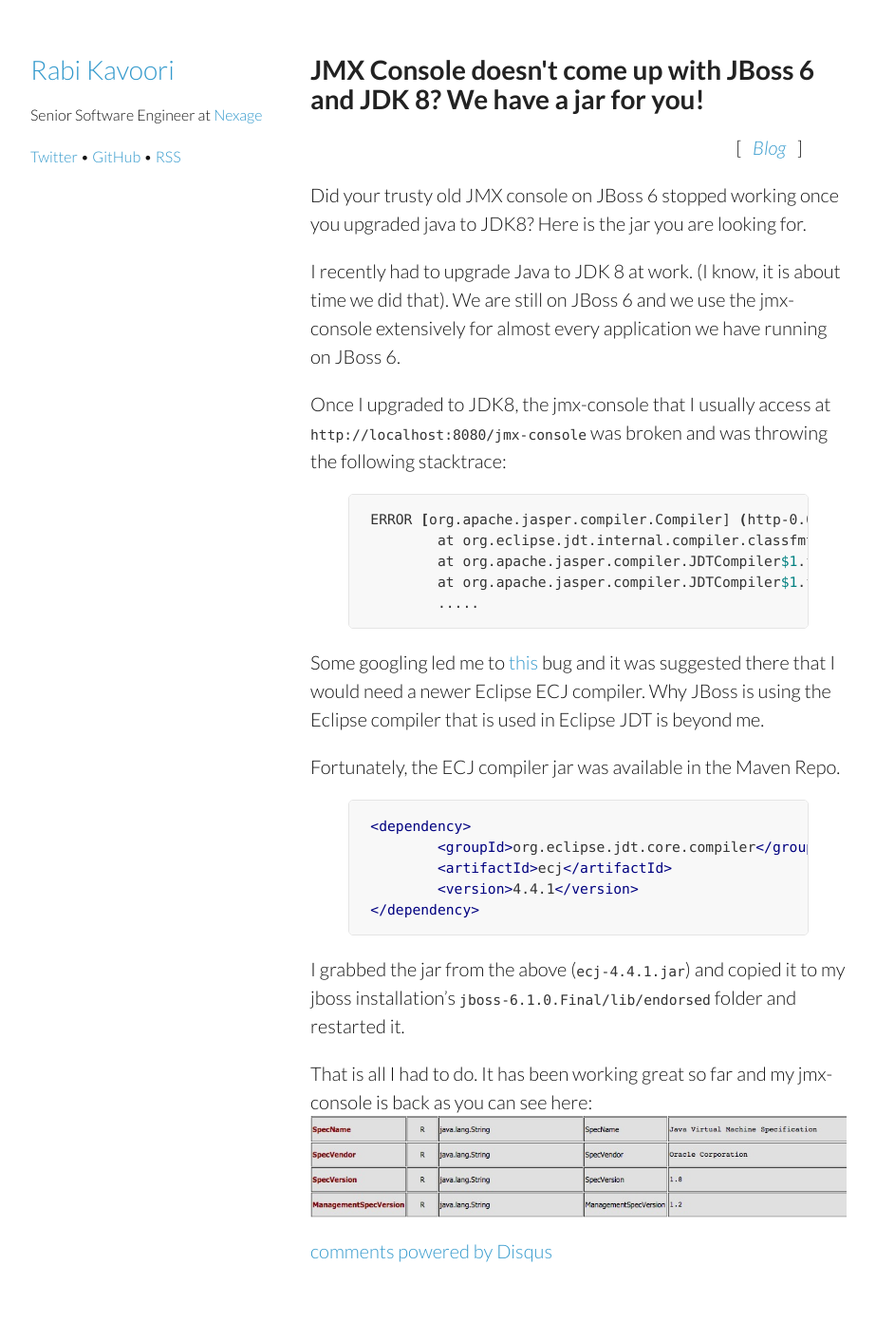
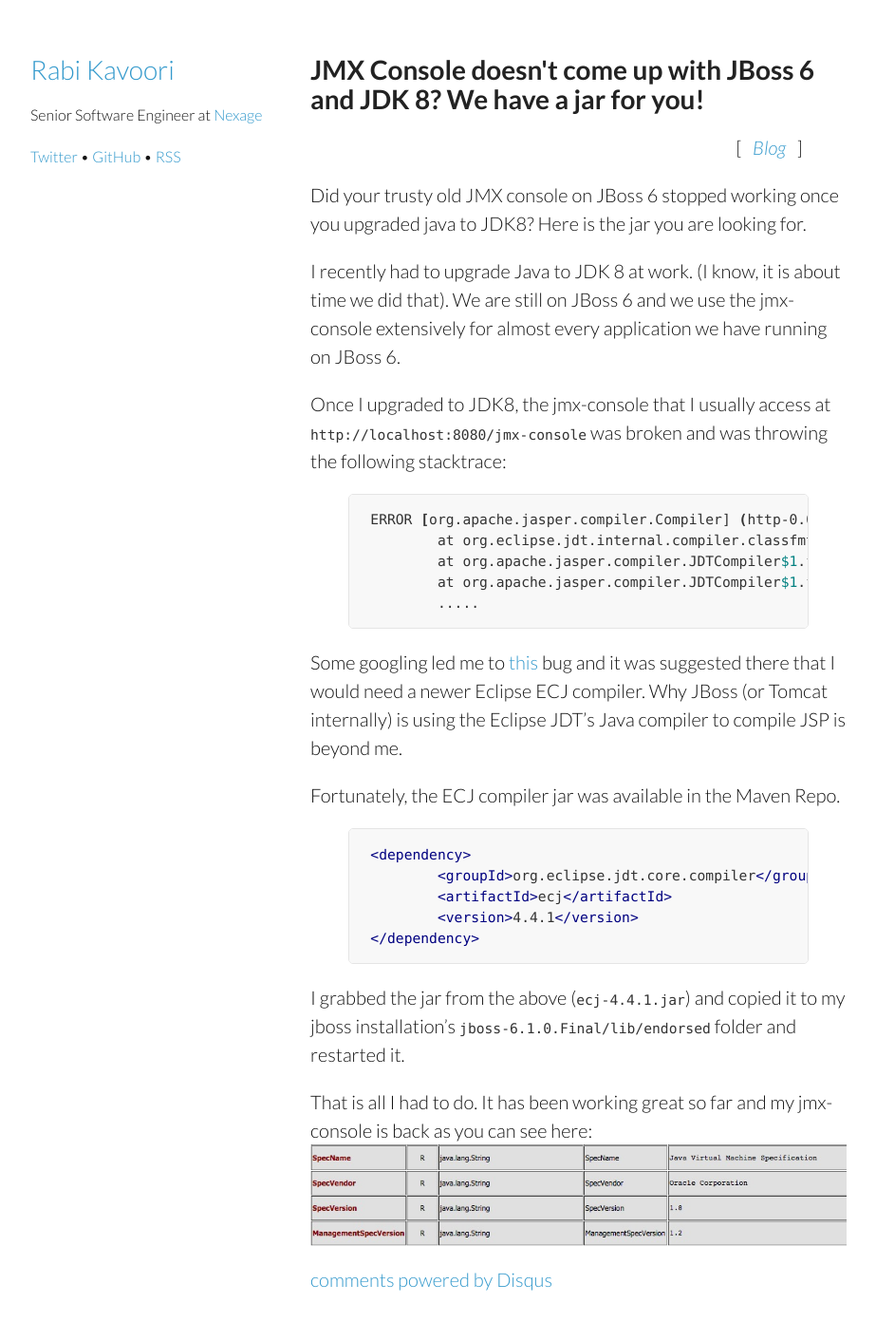
Before and after one commit to kavoori/kavoori.github.io, a Jekyll site: the page built from _posts/2015-02-23-jmx-console-with-jdk8.markdown, in a window 1280 px wide. Shown: the whole page at 95% size, without its empty margins (178-1101 px from the left). Built offline with Jekyll 4.4.1, drawn with Linux system fonts in a browser that asks for light colours; comment, search, counter and statistics services are not loaded; before the commit the page ends 1382 px from its top, so only the background shows below that.

Commit message:
Minor changes

```diff
--- a/_posts/2015-02-23-jmx-console-with-jdk8.markdown
+++ b/_posts/2015-02-23-jmx-console-with-jdk8.markdown
@@ -19,7 +19,7 @@
 	.....
 {% endhighlight %}
 
-Some googling led me to [this](https://bz.apache.org/bugzilla/show_bug.cgi?id=56613) bug and it was suggested there that I would need a newer Eclipse ECJ compiler. Why JBoss is using the Eclipse compiler that is used in Eclipse JDT is beyond me.
+Some googling led me to [this](https://bz.apache.org/bugzilla/show_bug.cgi?id=56613) bug and it was suggested there that I would need a newer Eclipse ECJ compiler. Why JBoss (or Tomcat internally) is using the Eclipse JDT's Java compiler to compile JSP is beyond me.
 
 Fortunately, the ECJ compiler jar was available in the Maven Repo.
 
```
